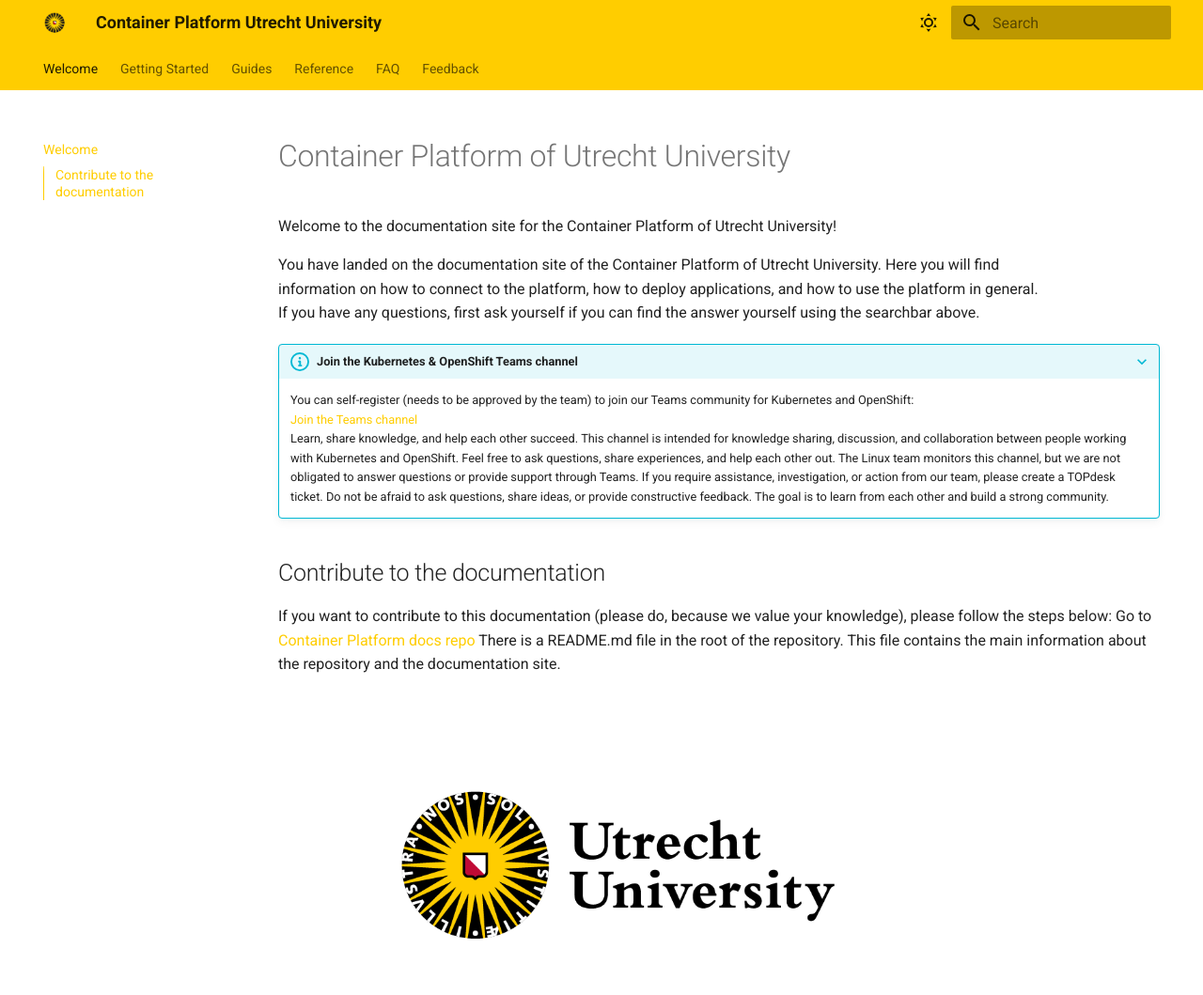
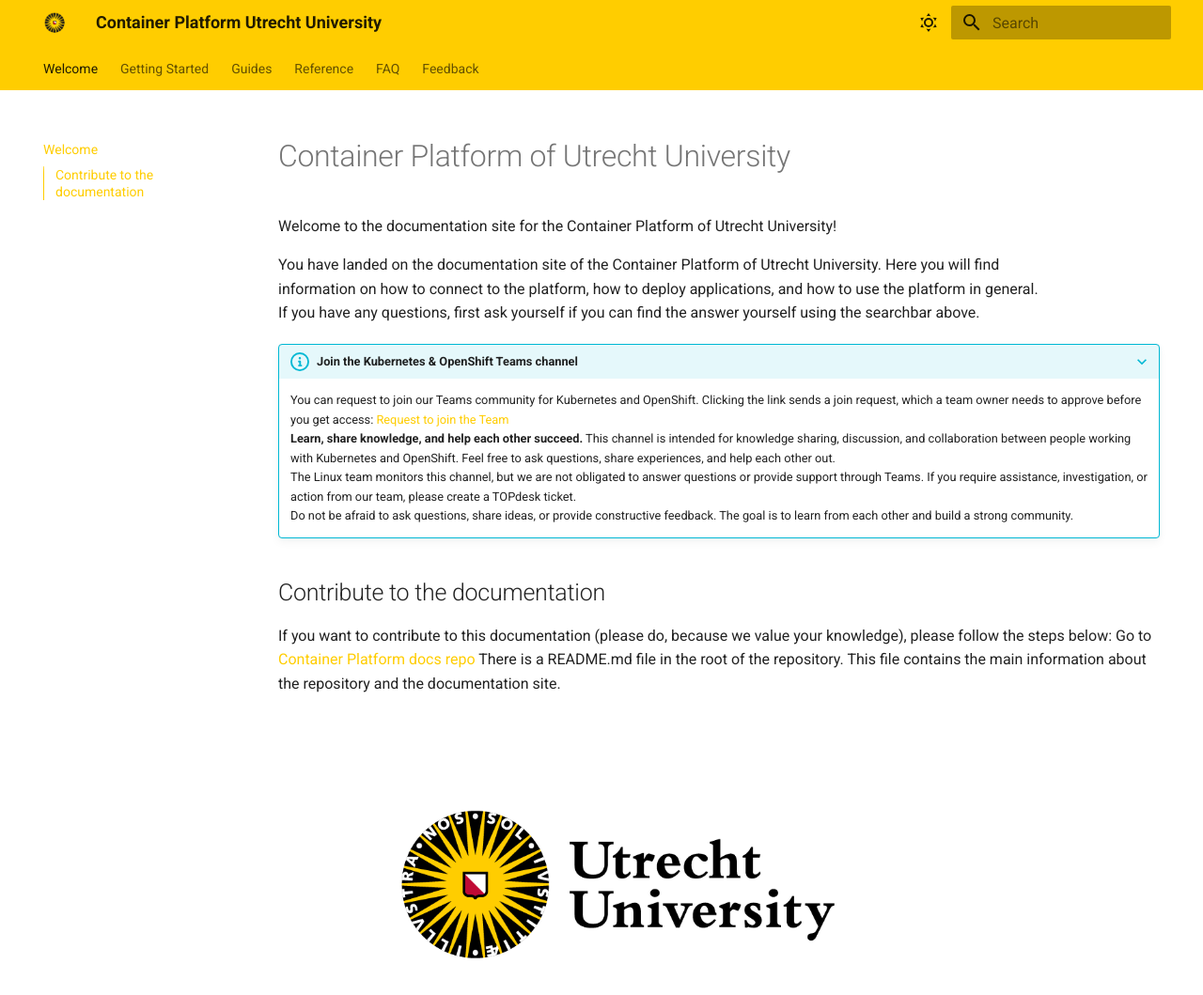
Before and after one commit to UtrechtUniversity/containerplatform-docs, an MkDocs documentation site: the page built from docs/index.md, in a window 1280 px wide and 1158 px high. Shown: the top 1059 px of the window at 94% size. Built offline with MkDocs 1.6.1 and Material for MkDocs 9.7.7, drawn with Linux system fonts in a browser that asks for light colours.

Commit message:
Update instructions for joining the Kubernetes & OpenShift Teams channel

```diff
--- a/docs/index.md
+++ b/docs/index.md
@@ -7,9 +7,9 @@
 If you have any questions, first ask yourself if you can find the answer yourself using the searchbar above.
 
 ???+ info "Join the Kubernetes & OpenShift Teams channel"
-    You can self-register (needs to be approved by the team) to join our Teams community for Kubernetes and OpenShift:
-    [Join the Teams channel](https://teams.microsoft.com/l/team/19%3A5Zj28eyZ4rlR11d73eps1PcxvmN7MMpYsBEVRxwf7pg1%40thread.tacv2/conversations?groupId=1bb75ba7-76f7-4533-ae16-348a788ee8cd&tenantId=d72758a0-a446-4e0f-a0aa-4bf95a4a10e7)
-    Learn, share knowledge, and help each other succeed. This channel is intended for knowledge sharing, discussion, and
+    You can request to join our Teams community for Kubernetes and OpenShift. Clicking the link sends a join request, which a team owner needs to approve before you get access:
+    [Request to join the Team](https://teams.microsoft.com/l/team/19%3A5Zj28eyZ4rlR11d73eps1PcxvmN7MMpYsBEVRxwf7pg1%40thread.tacv2/conversations?groupId=1bb75ba7-76f7-4533-ae16-348a788ee8cd&tenantId=d72758a0-a446-4e0f-a0aa-4bf95a4a10e7)
+    <b>Learn, share knowledge, and help each other succeed.</b>  This channel is intended for knowledge sharing, discussion, and
     collaboration between people working with Kubernetes and OpenShift. Feel free to ask questions, share experiences, and
     help each other out.
     The Linux team monitors this channel, but we are not obligated to answer questions or provide support through Teams. If
```
